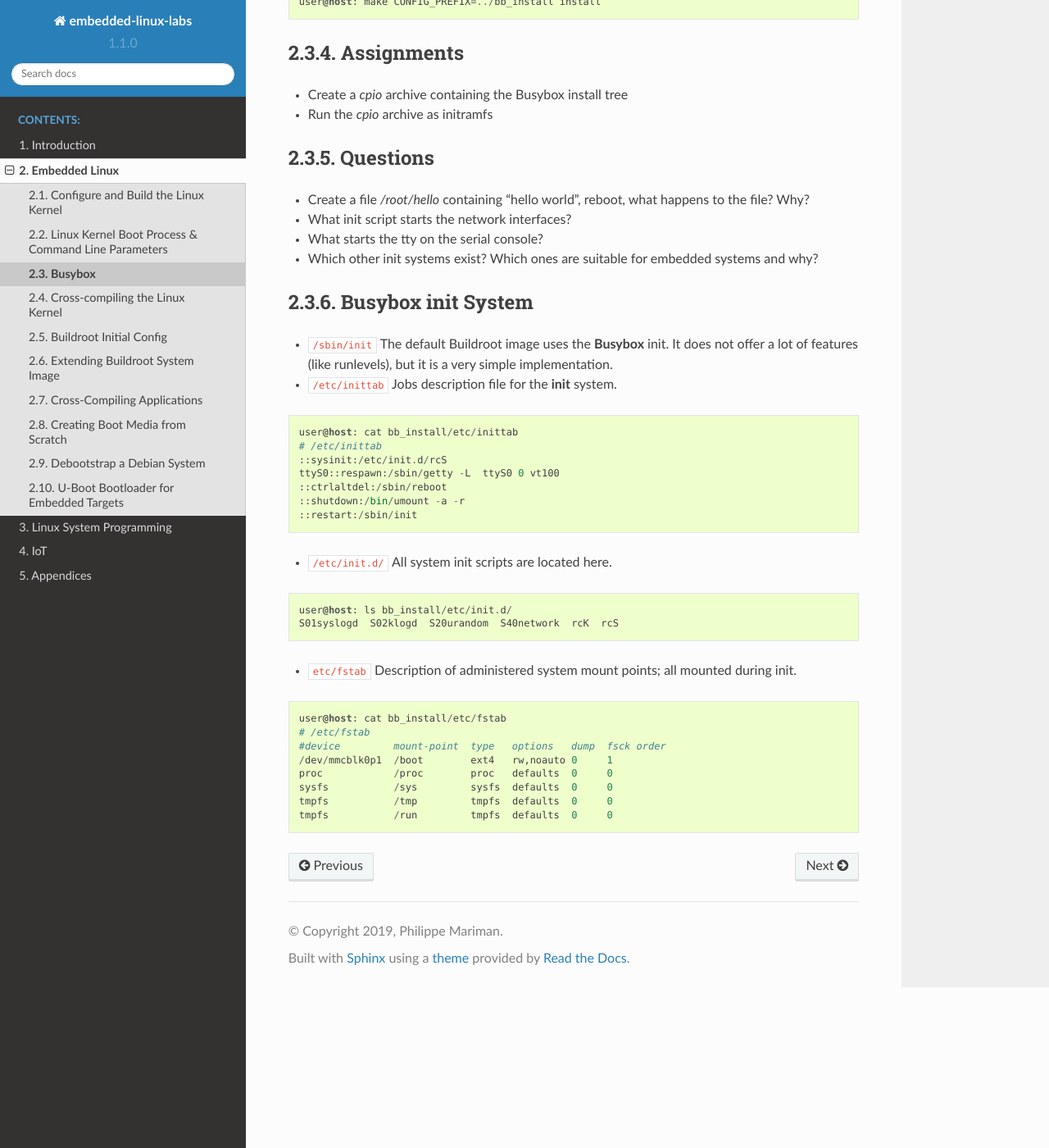
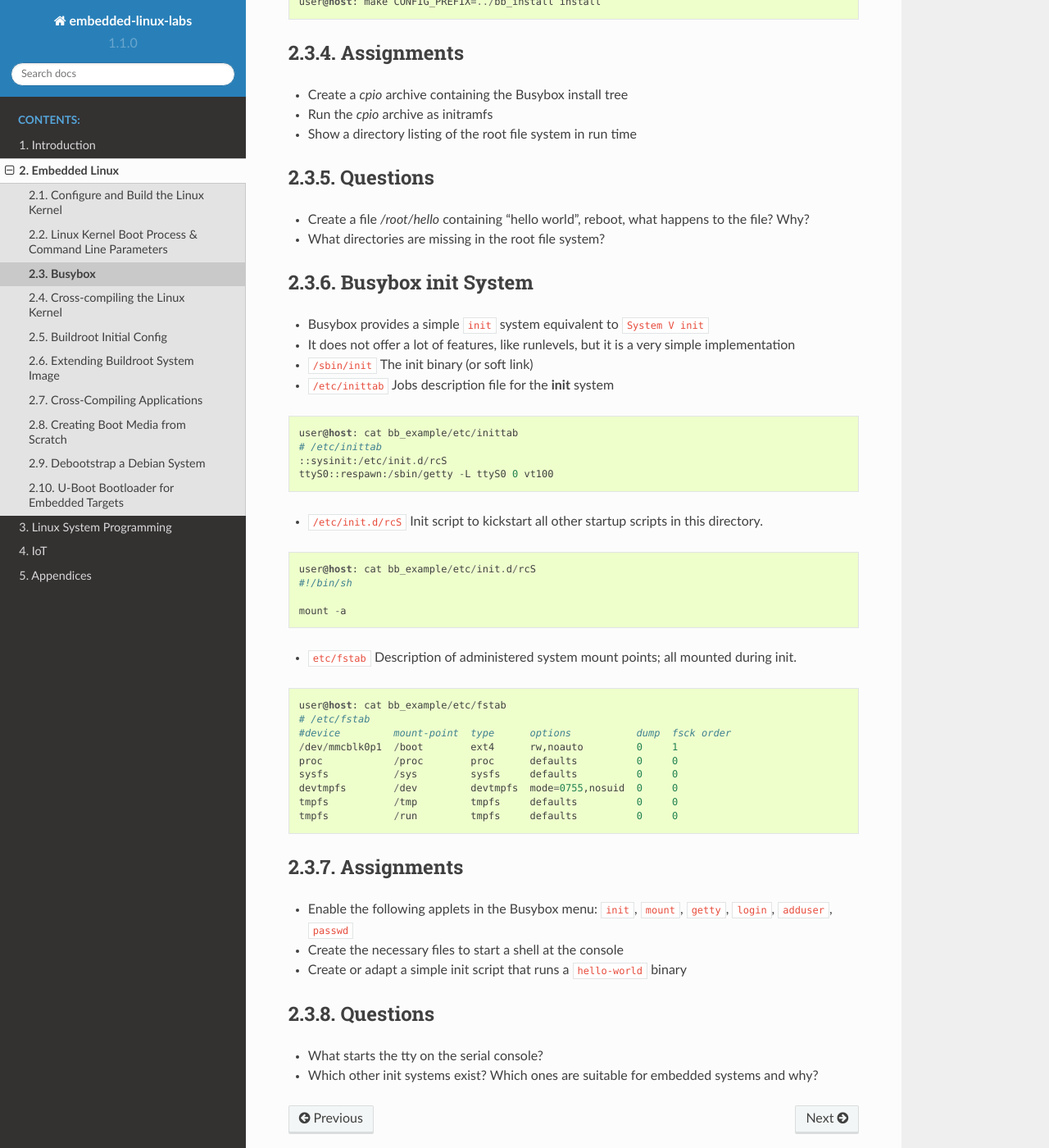
Before and after one commit to pmariman/embedded-linux-labs, a Sphinx documentation site: the page built from docs/source/lab-bb-01.rst, in a window 1280 px wide and 1400 px high, scrolled down 1407 px. Shown: the whole window at 82% size. Built offline with Sphinx 7.4.7 and the Read the Docs theme 2.0.0, drawn with Linux system fonts in a browser that asks for light colours.

Commit message:
update lab busybox

```diff
--- a/docs/source/lab-bb-01.rst
+++ b/docs/source/lab-bb-01.rst
@@ -74,50 +74,68 @@ Assignments
 
 * Create a *cpio* archive containing the Busybox install tree
 * Run the *cpio* archive as initramfs
+* Show a directory listing of the root file system in run time
 
 
 Questions
 ---------
 
 * Create a file */root/hello* containing "hello world", reboot, what happens to the file? Why?
-* What init script starts the network interfaces?
-* What starts the tty on the serial console?
-* Which other init systems exist? Which ones are suitable for embedded systems and why?
+* What directories are missing in the root file system?
 
 
 Busybox init System
 -------------------
 
-* ``/sbin/init`` The default Buildroot image uses the **Busybox** init. It does not offer a lot of features
-  (like runlevels), but it is a very simple implementation.
-* ``/etc/inittab`` Jobs description file for the **init** system.
+* Busybox provides a simple ``init`` system equivalent to ``System V init``
+* It does not offer a lot of features, like runlevels, but it is a very simple implementation
+
+* ``/sbin/init`` The init binary (or soft link)
+* ``/etc/inittab`` Jobs description file for the **init** system
 
 ::
 
-   user@host: cat bb_install/etc/inittab
+   user@host: cat bb_example/etc/inittab
    # /etc/inittab
    ::sysinit:/etc/init.d/rcS
-   ttyS0::respawn:/sbin/getty -L  ttyS0 0 vt100
-   ::ctrlaltdel:/sbin/reboot
-   ::shutdown:/bin/umount -a -r
-   ::restart:/sbin/init
+   ttyS0::respawn:/sbin/getty -L ttyS0 0 vt100
 
-* ``/etc/init.d/`` All system init scripts are located here.
+
+* ``/etc/init.d/rcS`` Init script to kickstart all other startup scripts in this directory.
 
 ::
 
-   user@host: ls bb_install/etc/init.d/
-   S01syslogd  S02klogd  S20urandom  S40network  rcK  rcS
+   user@host: cat bb_example/etc/init.d/rcS
+   #!/bin/sh
+
+   mount -a
+
 
 * ``etc/fstab`` Description of administered system mount points; all mounted during init.
 
 ::
 
-   user@host: cat bb_install/etc/fstab
+   user@host: cat bb_example/etc/fstab
    # /etc/fstab
-   #device         mount-point  type   options   dump  fsck order
-   /dev/mmcblk0p1  /boot        ext4   rw,noauto 0     1
-   proc            /proc        proc   defaults  0     0
-   sysfs           /sys         sysfs  defaults  0     0
-   tmpfs           /tmp         tmpfs  defaults  0     0
-   tmpfs           /run         tmpfs  defaults  0     0
+   #device         mount-point  type      options           dump  fsck order
+   /dev/mmcblk0p1  /boot        ext4      rw,noauto         0     1
+   proc            /proc        proc      defaults          0     0
+   sysfs           /sys         sysfs     defaults          0     0
+   devtmpfs        /dev         devtmpfs  mode=0755,nosuid  0     0
+   tmpfs           /tmp         tmpfs     defaults          0     0
+   tmpfs           /run         tmpfs     defaults          0     0
+
+
+Assignments
+-----------
+
+* Enable the following applets in the Busybox menu: ``init``, ``mount``, ``getty``, ``login``, ``adduser``, ``passwd``
+* Create the necessary files to start a shell at the console
+* Create or adapt a simple init script that runs a ``hello-world`` binary
+
+
+Questions
+---------
+
+* What starts the tty on the serial console?
+* Which other init systems exist? Which ones are suitable for embedded systems and why?
```
